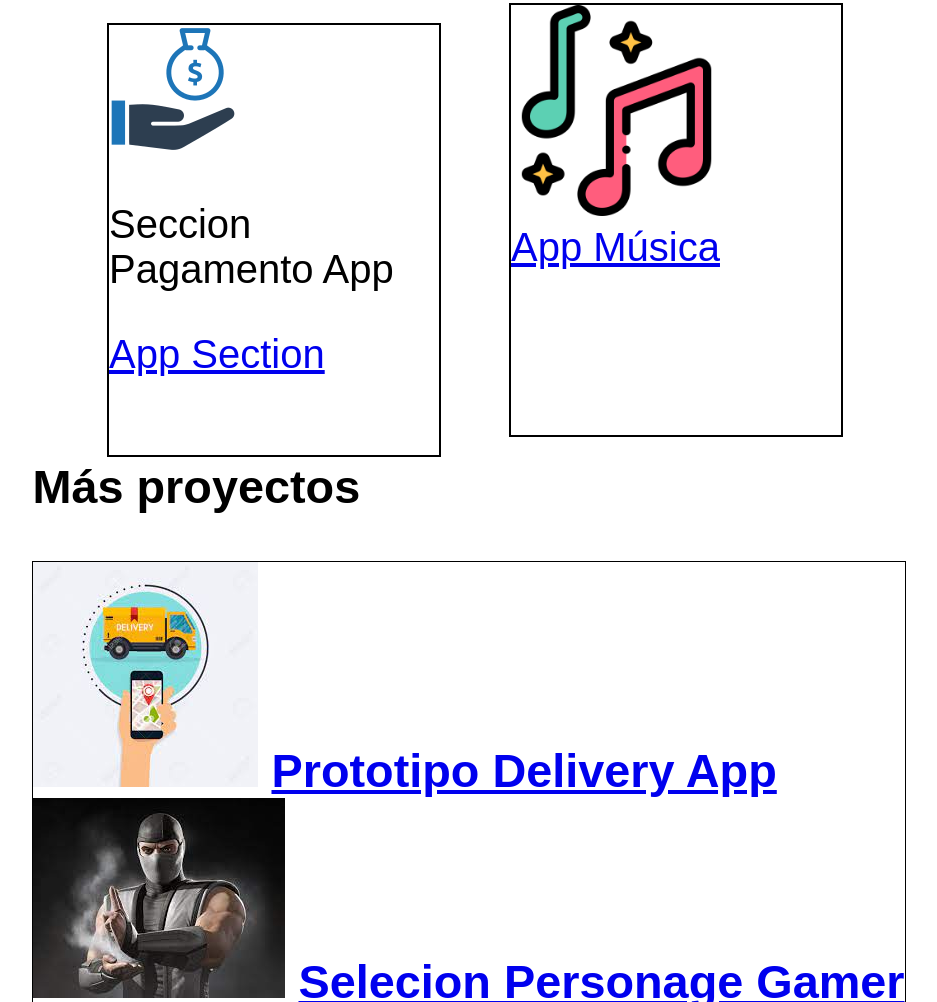
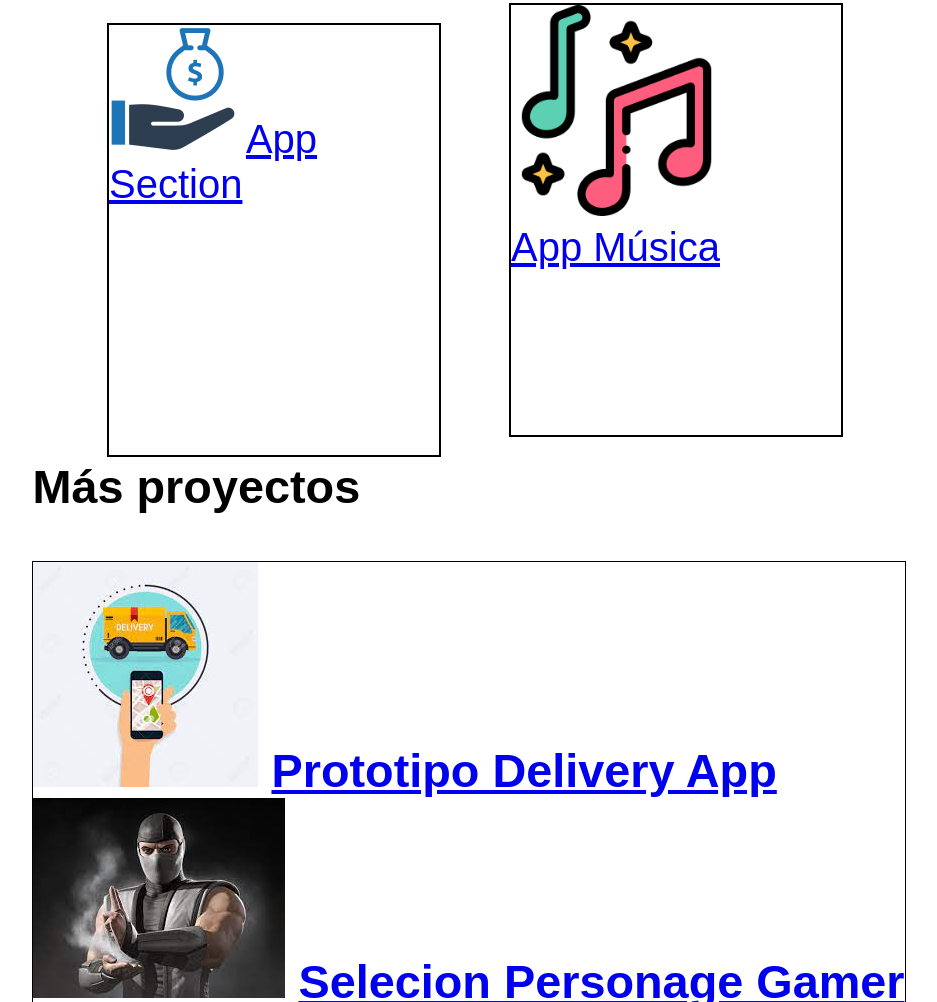
Before and after one commit to KarinTech/trabajo_ADA, a plain HTML site: page index.html in a window 1280 px wide. Shown: the part 2198-3200 px from the top of the page, without its empty margins (175-1112 px from the left). Drawn offline with Linux system fonts and the light colour scheme.

Commit message:
corrección linea proyectos

```diff
--- a/index.html
+++ b/index.html
@@ -125,7 +125,6 @@
     <div class="card">
 
         <img src="pago.png" alt="mano con dinero pagamento">
-        <p> Seccion Pagamento App </p>
         <a href="https://app-payment-two.vercel.app/">App Section </a>
 
     </div>
```
